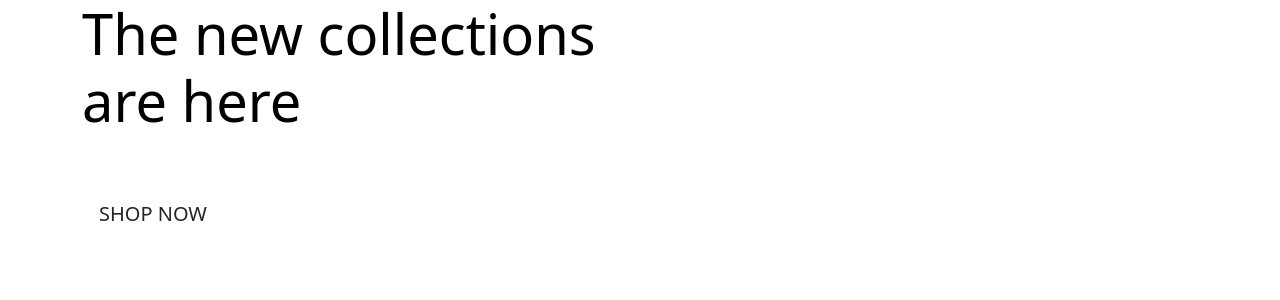
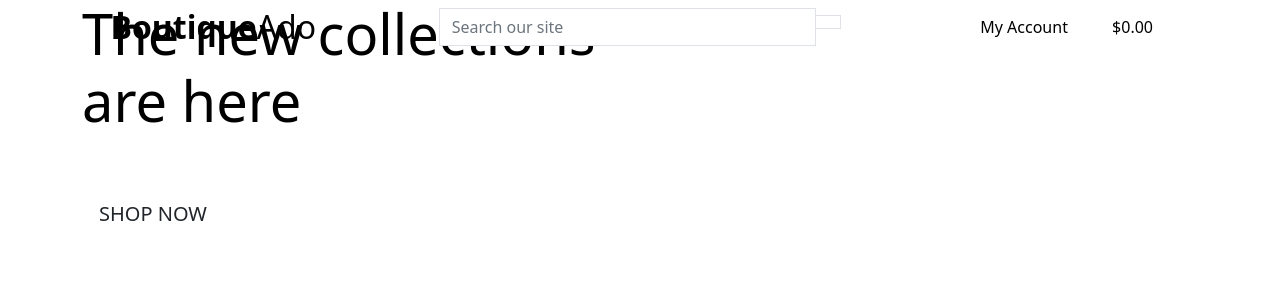
Before and after one commit to Gwgjnr/boutique_project, a Django app: page / in a window 1280 px wide. Shown: the top 300 px of the page. Run offline with Django 3.2, Linux system fonts and the light colour scheme.

Commit message:
added main page header

```diff
--- a/templates/base.html
+++ b/templates/base.html
@@ -2,6 +2,7 @@
 
 <!doctype html>
 <html lang="en">
+
 <head>
 
   {% block meta %}
@@ -14,14 +15,17 @@
   {% endblock %}
 
   {% block corecss %}
-    <link href="https://cdn.jsdelivr.net/npm/bootstrap@5.1.3/dist/css/bootstrap.min.css" rel="stylesheet" integrity="sha384-1BmE4kWBq78iYhFldvKuhfTAU6auU8tT94WrHftjDbrCEXSU1oBoqyl2QvZ6jIW3" crossorigin="anonymous">
+  <link href="https://cdn.jsdelivr.net/npm/bootstrap@5.1.3/dist/css/bootstrap.min.css" rel="stylesheet"
+    integrity="sha384-1BmE4kWBq78iYhFldvKuhfTAU6auU8tT94WrHftjDbrCEXSU1oBoqyl2QvZ6jIW3" crossorigin="anonymous">
   {% endblock %}
 
   {% block extra_css %}
   {% endblock %}
 
   {% block corejs %}
-    <script src="https://cdn.jsdelivr.net/npm/bootstrap@5.1.3/dist/js/bootstrap.bundle.min.js" integrity="sha384-ka7Sk0Gln4gmtz2MlQnikT1wXgYsOg+OMhuP+IlRH9sENBO0LRn5q+8nbTov4+1p" crossorigin="anonymous"></script>
+  <script src="https://cdn.jsdelivr.net/npm/bootstrap@5.1.3/dist/js/bootstrap.bundle.min.js"
+    integrity="sha384-ka7Sk0Gln4gmtz2MlQnikT1wXgYsOg+OMhuP+IlRH9sENBO0LRn5q+8nbTov4+1p" crossorigin="anonymous">
+  </script>
   {% endblock %}
 
   {% block extra_js %}
@@ -30,9 +34,71 @@
   <title>Boutique Ado {% block extra_title %}{% endblock %}</title>
 
 </head>
+
 <body>
-      <header class="container-fluid fixed-top"></header>
-
+  <header class="container-fluid fixed-top">
+    <div class="row">
+      <div class="col-12 col-lg-4 my-auto py-1 py-lg-0 text-center text-lg-left">
+        <a href="{% url 'home' %}" class="nav-link main-logo-link">
+          <h2 class="logo-font text-black my-0"><strong>Boutique</strong>Ado</h2>
+        </a>
+      </div>
+      <div class="col-12 col-lg-4 my-auto py-1 py-lg-0">
+        <form method="GET" action="">
+          <div class="input-group w-100">
+            <input class="form-control border border-black rounded-0" type="text" name="q"
+              placeholder="Search our site">
+            <div class="input-group-append">
+              <button class="form-control btn btn-black border border-black rounded-0" type="submit">
+                <span class="icon">
+                  <i class="fas fa-search"></i>
+                </span>
+              </button>
+            </div>
+          </div>
+        </form>
+      </div>
+      <div class="col-12 col-lg-4 my-auto py-1 py-lg-0">
+        <ul class="list-inline list-unstyled text-center text-lg-right my-0">
+          <li class="list-inline-item dropdown">
+            <a class="text-black nav-link" href="#" id="user-options" data-toggle="dropdown" aria-haspopup="true"
+              aria-expanded="false">
+              <div class="text-center">
+                <div><i class="fas fa-user fa-lg"></i></div>
+                <p class="my-0">My Account</p>
+              </div>
+            </a>
+            <div class="dropdown-menu border-0" aria-labelledby="user-options">
+              {% if request.user.is_authenticated %}
+              {% if request.user.is_superuser %}
+              <a href="" class="dropdown-item">Product Management</a>
+              {% endif %}
+              <a href="" class="dropdown-item">My Profile</a>
+              <a href="{% url 'account_logout' %}" class="dropdown-item">Logout</a>
+              {% else %}
+              <a href="{% url 'account_signup' %}" class="dropdown-item">Register</a>
+              <a href="{% url 'account_login' %}" class="dropdown-item">Login</a>
+              {% endif %}
+            </div>
+          </li>
+          <li class="list-inline-item">
+            <a class="{% if grand_total %}text-info font-weight-bold{% else %}text-black{% endif %} nav-link" href="">
+              <div class="text-center">
+                <div><i class="fas fa-shopping-bag fa-lg"></i></div>
+                <p class="my-0">
+                  {% if grand_total %}
+                  ${{ grand_total|floatformat:2 }}
+                  {% else %}
+                  $0.00
+                  {% endif %}
+                </p>
+              </div>
+            </a>
+          </li>
+        </ul>
+      </div>
+    </div>
+  </header>
 
   {% if messages %}
   <div class="message-container"></div>
@@ -49,4 +115,5 @@
 
 
 </body>
+
 </html>
```
Lines whose indentation alone changed are shown as unchanged.
